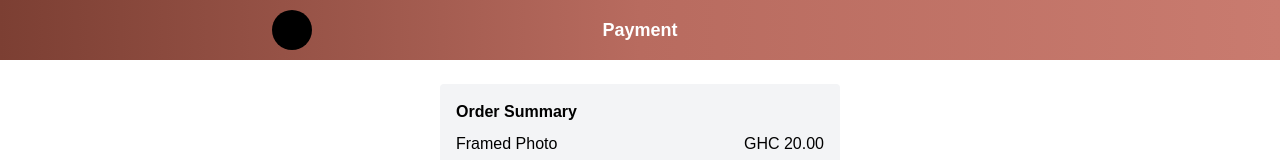
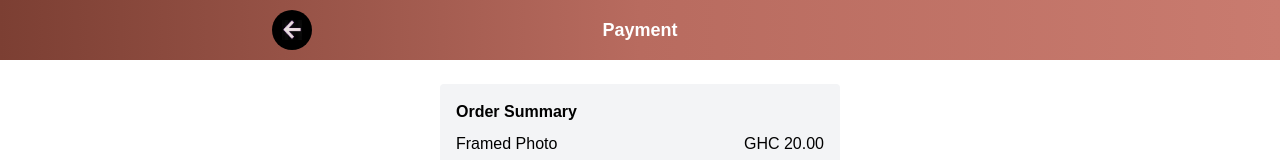
Before and after one commit to FREDYK1/Holy-Child, a Next.js app: page /payment in a window 1280 px wide. Shown: the top 160 px of the page. Built offline with nearby package versions, Linux system fonts and the light colour scheme.

Commit message:
Fix bark button

```diff
--- a/app/components/Header.jsx
+++ b/app/components/Header.jsx
@@ -8,7 +8,7 @@ const Header = ({ label = 'Upload Photo', href = '/' }) => {
       <div className="max-w-3xl mx-auto px-4">
         <div className="relative flex items-center justify-center">
           <Link href={href} className="absolute left-0 inline-flex items-center justify-center w-10 h-10 rounded-full bg-black text-white">
-            <Image src="/backbutton.svg" alt="Back" width={20} height={20} />
+            <Image src="/image.png" alt="Back" width={20} height={20} className="bg-white"/>
           </Link>
 
           <h1 className="text-lg font-semibold text-white">{label}</h1>
```
Also changed, not shown: public/Vector (1).png (added), public/image.png (added).
